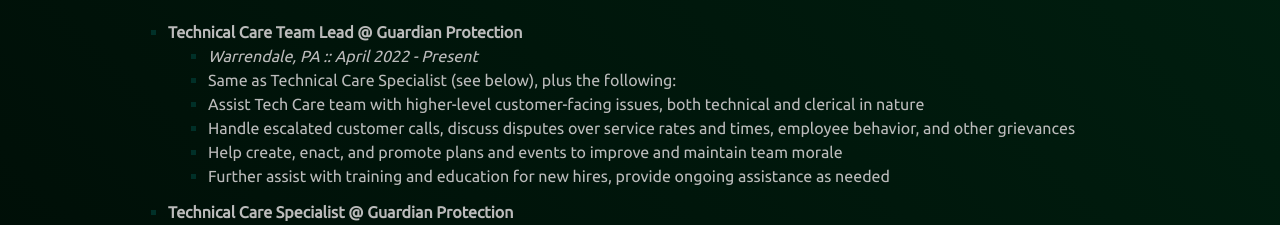
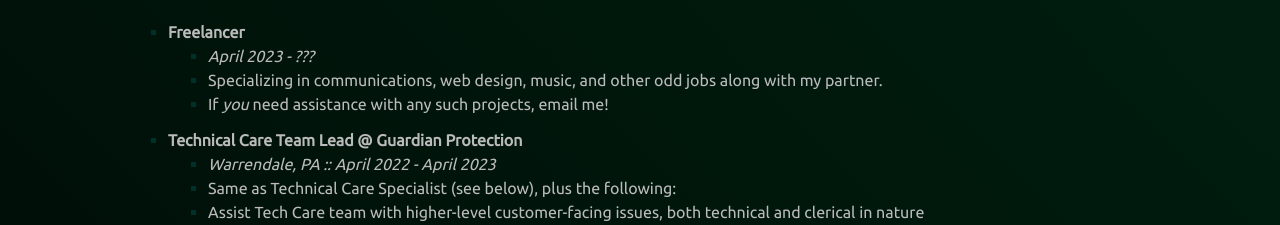
Before and after one commit to digital-diplomat/brynmiller.me, a plain HTML site: page resume.html in a window 1280 px wide. Shown: the part 458-683 px from the top of the page. Drawn offline with Linux system fonts and the light colour scheme; a web font is replaced by a local one.

Commit message:
Updated to reflect career change

```diff
--- a/resume.html
+++ b/resume.html
@@ -64,9 +64,20 @@
     <h2>Work Experience</h2>
 
     <ul>
+      <li class="top-level">Freelancer</li>
+      <ul>
+        <li class="date-range">April 2023 - ???</li>
+        <li>
+          Specializing in communications, web design, music, and other odd
+          jobs along with my partner.
+        </li>
+        <li>
+          If <em>you</em> need assistance with any such projects, email me!
+        </li>
+      </ul>
       <li class="top-level">Technical Care Team Lead @ Guardian Protection</li>
       <ul>
-        <li class="date-range">Warrendale, PA :: April 2022 - Present</li>
+        <li class="date-range">Warrendale, PA :: April 2022 - April 2023</li>
         <li>Same as Technical Care Specialist (see below), plus the following:</li>
         <li>
           Assist Tech Care team with higher-level customer-facing issues, both
```
